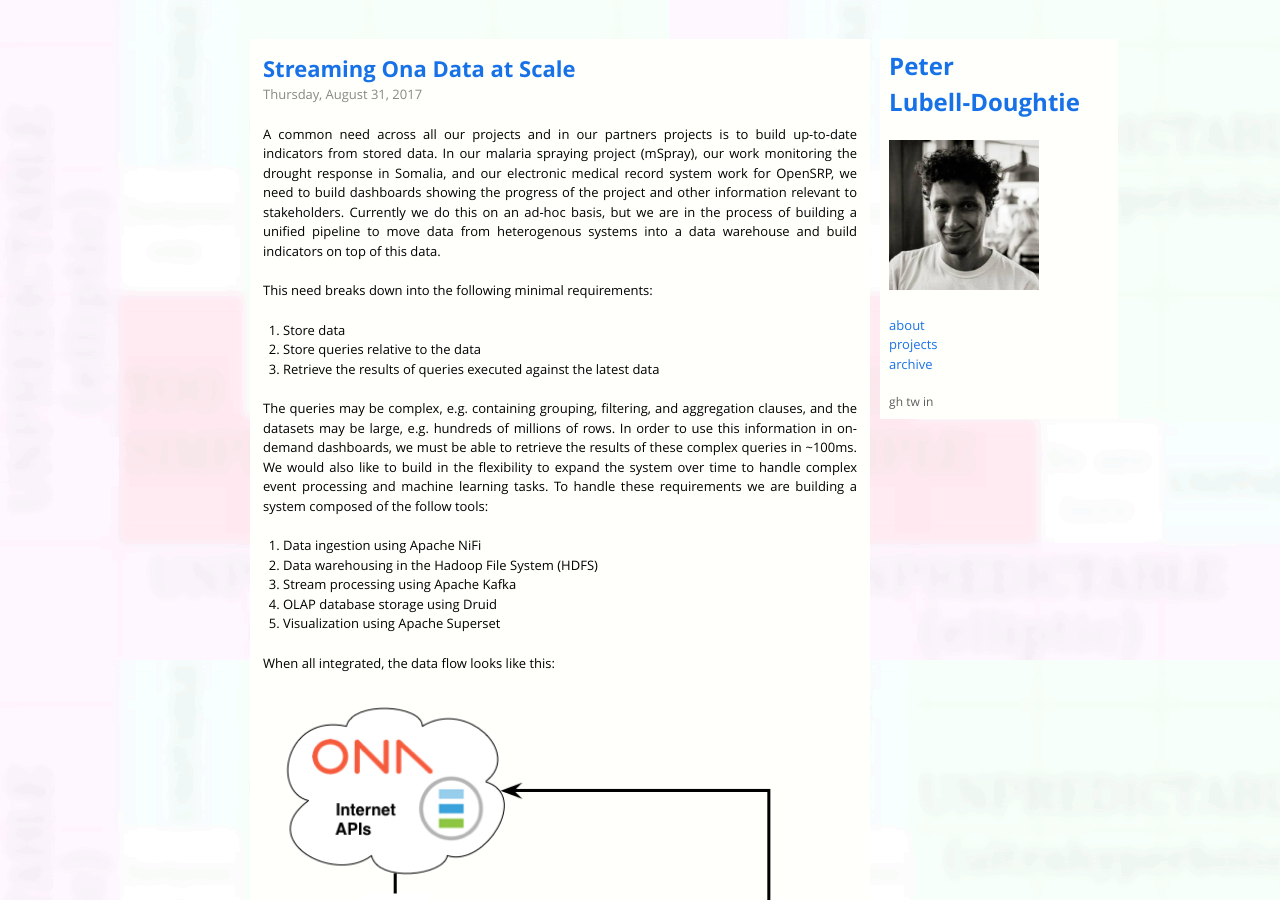
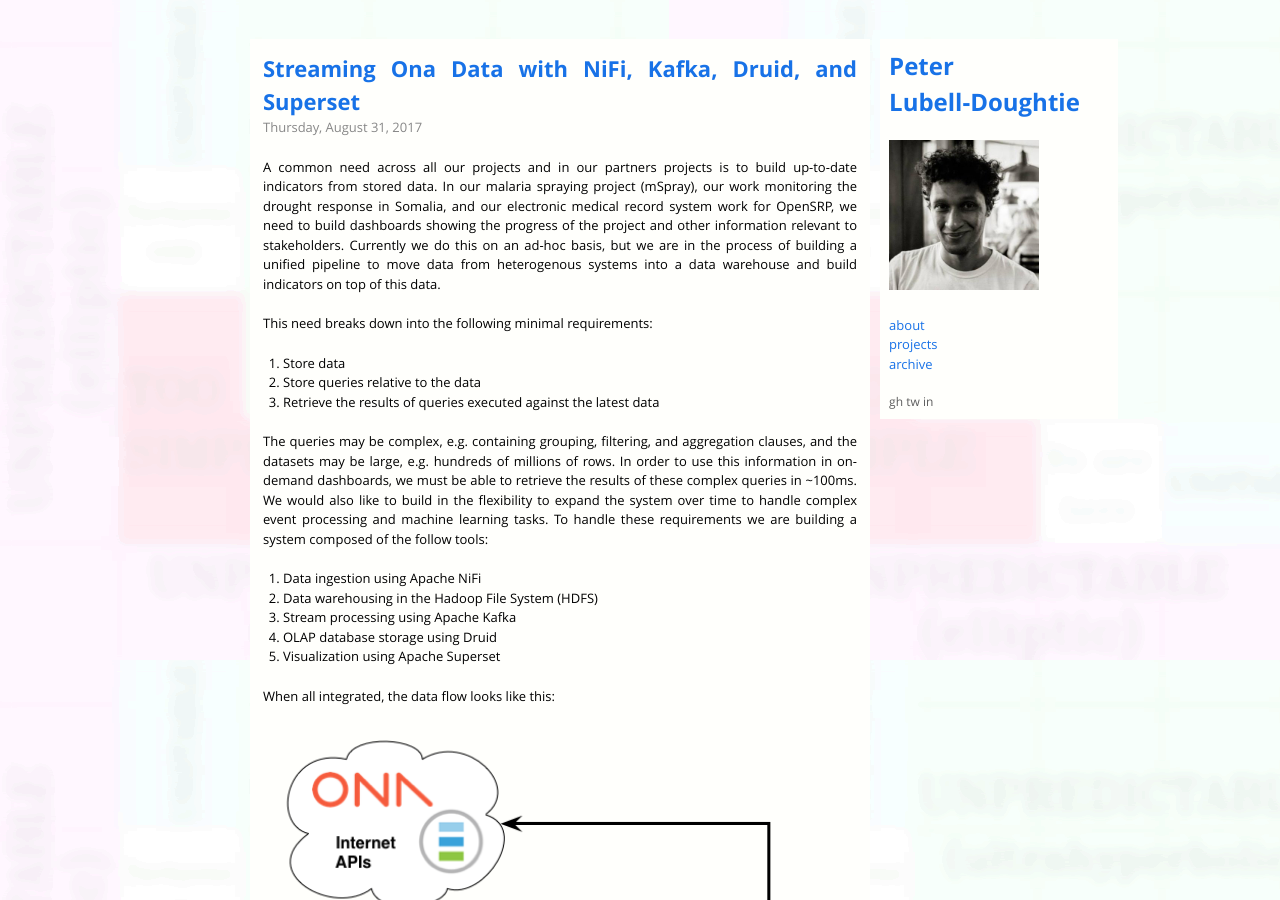
Before and after one commit to pld/pld.github.io, a Jekyll site: the page built from _posts/2017-08-31-streaming-ona-data-with-nifi-kafka-druid-and-superset.md, in a window 1280 px wide and 900 px high. Built offline with Jekyll 4.4.1, drawn with Linux system fonts in a browser that asks for light colours.

Commit message:
change name of post

```diff
--- a/_posts/2017-08-31-streaming-ona-data-at-scale.md
+++ b/_posts/2017-08-31-streaming-ona-data-with-nifi-kafka-druid-and-superset.md
@@ -1,6 +1,6 @@
 ---
 layout: post
-title: Streaming Ona Data at Scale
+title: Streaming Ona Data with NiFi, Kafka, Druid, and Superset
 categories:
 - General
 tags: []
```
